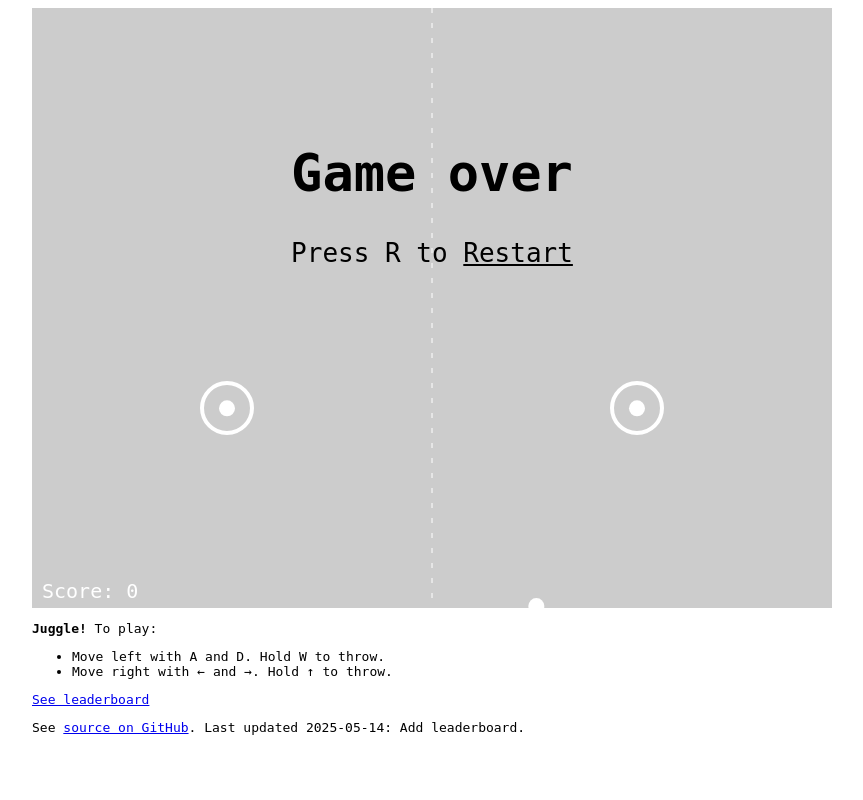
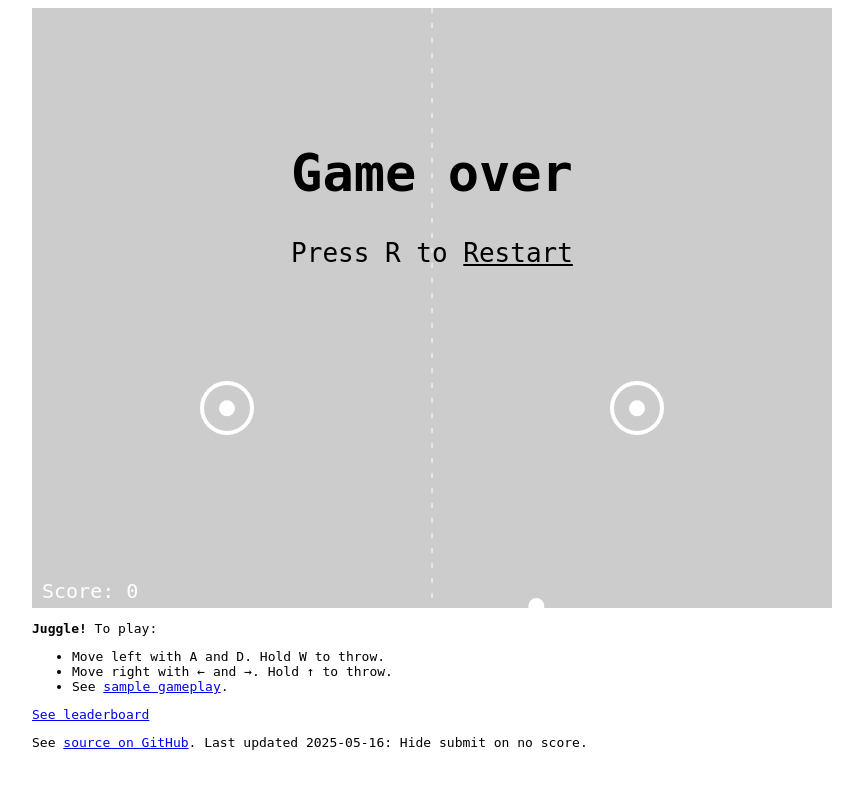
Before and after one commit to kevinAlbs/Juggle, a PHP site: page / in a window 1280 px wide. Shown: the whole page, without its empty margins (208-1071 px from the left). Run offline with PHP 8.4, Linux system fonts and the light colour scheme; some libraries are stand-ins or nearby versions.

Commit message:
show sample gameplay

```diff
--- a/index.html
+++ b/index.html
@@ -81,6 +81,7 @@
         <ul>
             <li>Move left with A and D. Hold W to throw.</li>
             <li>Move right with &leftarrow; and &rightarrow;. Hold &uparrow; to throw.</li>
+            <li>See <a href="gameplay.gif">sample gameplay</a>.</li>
         </ul>
 
         <div id="high_score_section">
@@ -91,7 +92,7 @@
             <a href="#" id="submit_high_score" class="hidden">Submit Score</a>
         </div>
         <div></div>
-        <p id="updated">See <a href="https://github.com/kevinAlbs/juggle">source on GitHub</a>. Last updated 2025-05-14: Add leaderboard.</b></p>
+        <p id="updated">See <a href="https://github.com/kevinAlbs/juggle">source on GitHub</a>. Last updated 2025-05-16: Hide submit on no score.</b></p>
     </div>
     <script src="leaderboard.js"></script>
     <script src="matter.js"></script>
--- a/leaderboard/index.php
+++ b/leaderboard/index.php
@@ -42,7 +42,7 @@
         }
 
         #main table {
-            margin-bottom: 10px;
+            margin-bottom: 1.2em;
             table-layout: fixed;
             position: relative;
             left: 70px;
```
